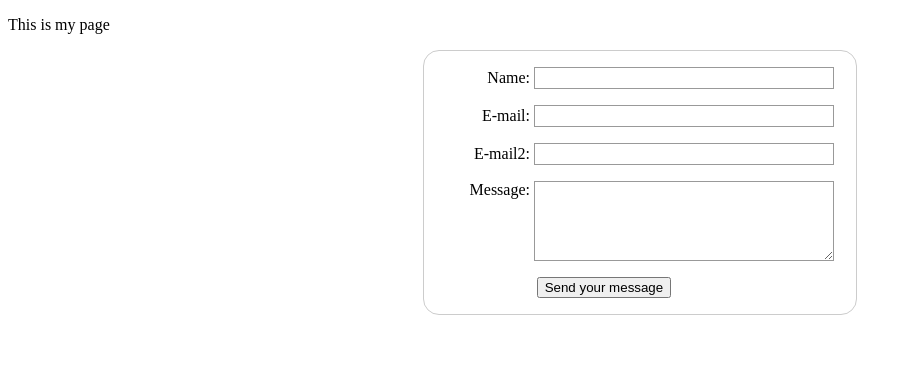
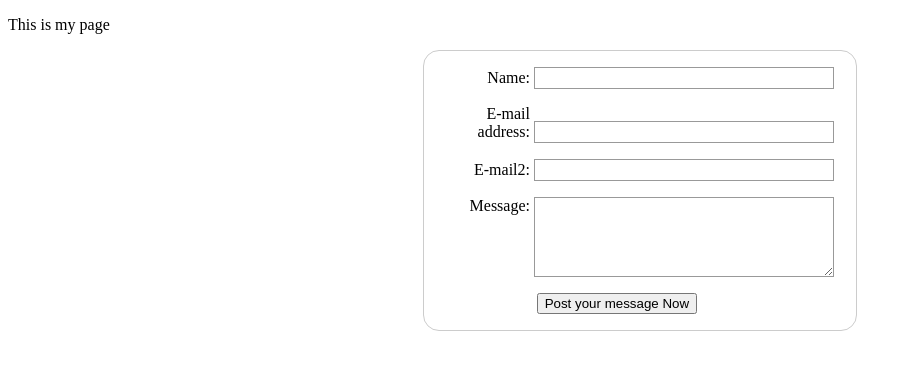
Before and after one commit to henryfash/PRDemo, a plain HTML site: page index.html in a window 1280 px wide. Shown: the whole page, without its empty margins (0-912 px from the left). Drawn offline with Linux system fonts and the light colour scheme.

Commit message:
second commit on br2

```diff
--- a/index.html
+++ b/index.html
@@ -66,7 +66,7 @@
         </li>
 
         <li>
-          <label for = "mail">E-mail:</label>
+          <label for = "mail">E-mail address:</label>
           <input type = "email" id = "mail" name = 'user_mail'>
         </li>
 
@@ -81,7 +81,7 @@
         </li>
 
         <li class = "button">
-          <button type = "submit">Send your message</button>
+          <button type = "submit">Post your message Now</button>
         </li>
       </ul>
     </form>
```
